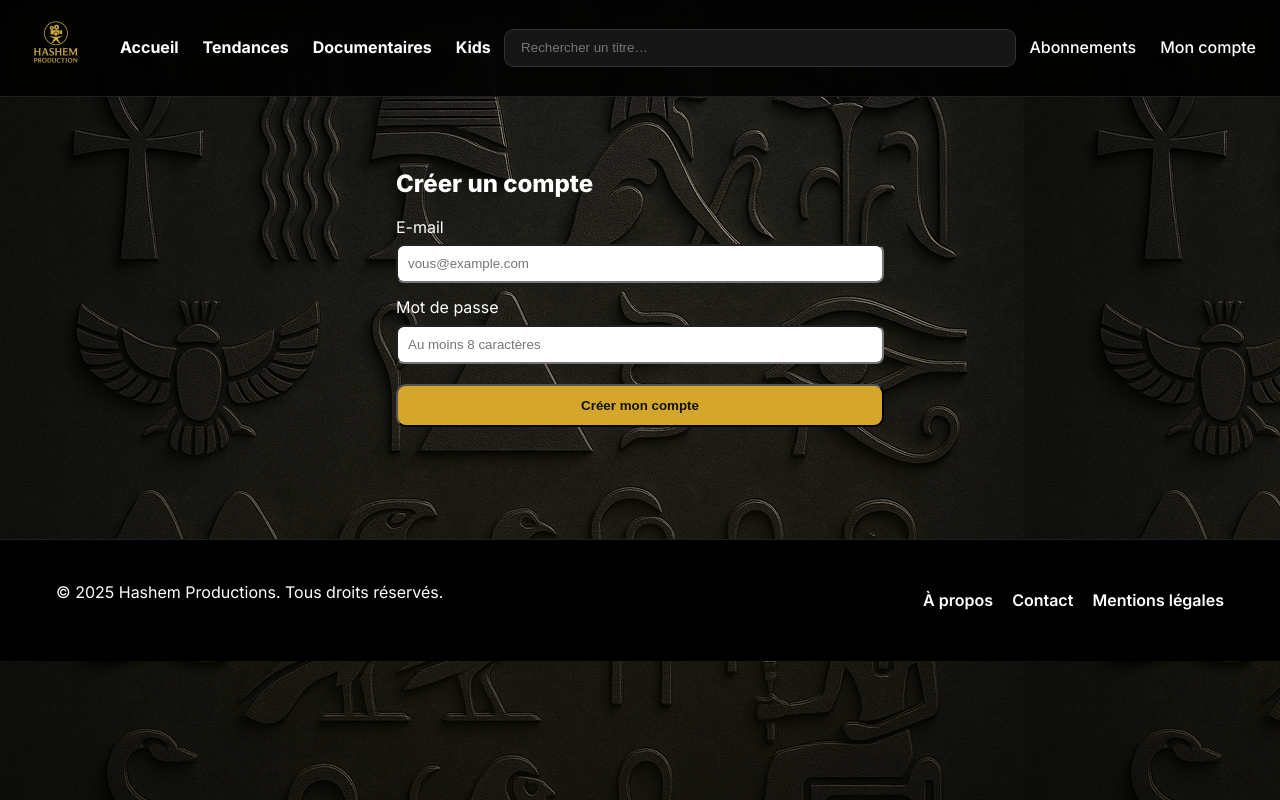
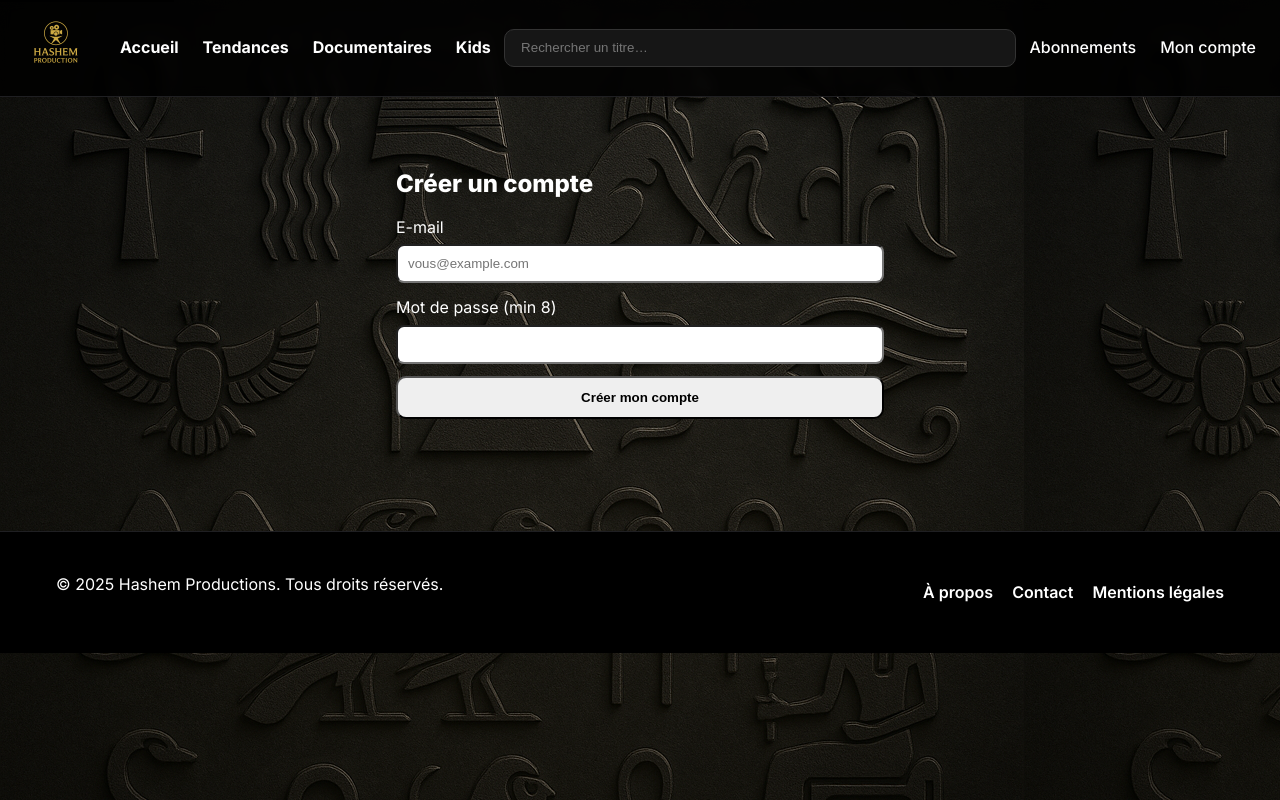
Before and after one commit to hashemproduction313-prog/hashem-svod-starter, a Next.js app: page /register in a window 1280 px wide. Built offline with nearby package versions, Linux system fonts and the light colour scheme.

Commit message:
feat: add simple /register page to call API

```diff
--- a/src/app/register/page.tsx
+++ b/src/app/register/page.tsx
@@ -1,48 +1,45 @@
-'use client';
-
-import { useState, FormEvent } from 'react';
+// src/app/register/page.tsx
+"use client";
+import { useState, type FormEvent } from "react";
 
 export default function RegisterPage() {
-  const [email, setEmail] = useState('');
-  const [password, setPassword] = useState('');
+  const [email, setEmail] = useState("");
+  const [password, setPassword] = useState("");
+  const [msg, setMsg] = useState<string>("");
+  const [err, setErr] = useState<string>("");
   const [loading, setLoading] = useState(false);
-  const [msg, setMsg] = useState('');
-  const [err, setErr] = useState('');
 
-  async function onSubmit(e: FormEvent<HTMLFormElement>) {
+  async function onSubmit(e: FormEvent) {
     e.preventDefault();
-    setMsg('');
-    setErr('');
+    setMsg("");
+    setErr("");
     setLoading(true);
-
     try {
-      const res = await fetch('/api/auth/register', {
-        method: 'POST',
-        headers: { 'Content-Type': 'application/json' },
+      const res = await fetch("/api/auth/register", {
+        method: "POST",
+        headers: { "Content-Type": "application/json" },
         body: JSON.stringify({ email, password }),
       });
-
-      const data = await res.json().catch(() => ({}));
-
-      if (!res.ok) {
-        setErr(data?.error || 'Une erreur est survenue.');
+      const data = await res.json().catch(() => ({} as any));
+      if (!res.ok || !data?.ok) {
+        setErr(data?.error || "Une erreur est survenue.");
       } else {
         setMsg("Compte créé ! Vérifie ta boîte mail (bienvenue).");
-        setEmail('');
-        setPassword('');
+        setEmail("");
+        setPassword("");
       }
     } catch (e: any) {
-      setErr(e?.message || 'Erreur réseau.');
+      setErr(e?.message || "Erreur réseau.");
     } finally {
       setLoading(false);
     }
   }
 
   return (
-    <section className="container" style={{ maxWidth: 520, margin: '40px auto' }}>
+    <section className="container" style={{ maxWidth: 520, margin: "40px auto" }}>
       <h1 style={{ marginBottom: 16 }}>Créer un compte</h1>
 
-      <form onSubmit={onSubmit} style={{ display: 'grid', gap: 12 }}>
+      <form onSubmit={onSubmit} style={{ display: "grid", gap: 12 }}>
         <label>
           <div style={{ marginBottom: 4 }}>E-mail</div>
           <input
@@ -51,20 +48,19 @@ export default function RegisterPage() {
             value={email}
             onChange={(e) => setEmail(e.target.value)}
             placeholder="vous@example.com"
-            style={{ width: '100%', padding: 10, borderRadius: 8 }}
+            style={{ width: "100%", padding: 10, borderRadius: 8 }}
           />
         </label>
 
         <label>
-          <div style={{ marginBottom: 4 }}>Mot de passe</div>
+          <div style={{ marginBottom: 4 }}>Mot de passe (min 8)</div>
           <input
             type="password"
             required
             minLength={8}
             value={password}
             onChange={(e) => setPassword(e.target.value)}
-            placeholder="Au moins 8 caractères"
-            style={{ width: '100%', padding: 10, borderRadius: 8 }}
+            style={{ width: "100%", padding: 10, borderRadius: 8 }}
           />
         </label>
 
@@ -72,19 +68,17 @@ export default function RegisterPage() {
           type="submit"
           disabled={loading}
           style={{
-            marginTop: 8,
-            padding: '12px 16px',
+            padding: "12px 16px",
             borderRadius: 10,
             fontWeight: 700,
-            background: '#d4a72c',
-            color: '#111214',
+            cursor: loading ? "not-allowed" : "pointer",
           }}
         >
-          {loading ? 'Création…' : 'Créer mon compte'}
+          {loading ? "Création…" : "Créer mon compte"}
         </button>
 
-        {msg && <div style={{ color: '#1fbf75' }}>{msg}</div>}
-        {err && <div style={{ color: '#ff6b6b' }}>{err}</div>}
+        {msg && <div style={{ color: "green" }}>{msg}</div>}
+        {err && <div style={{ color: "tomato" }}>{err}</div>}
       </form>
     </section>
   );
```
